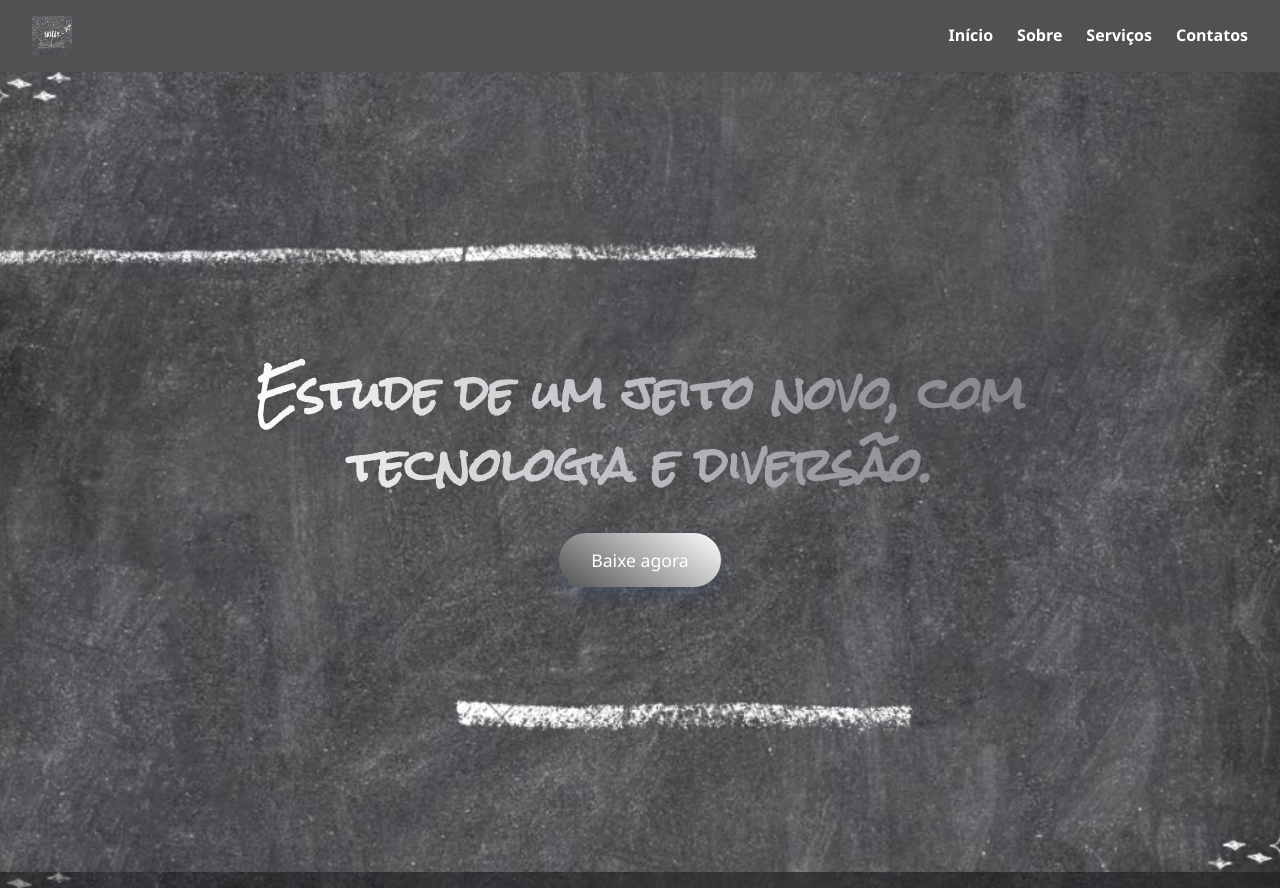
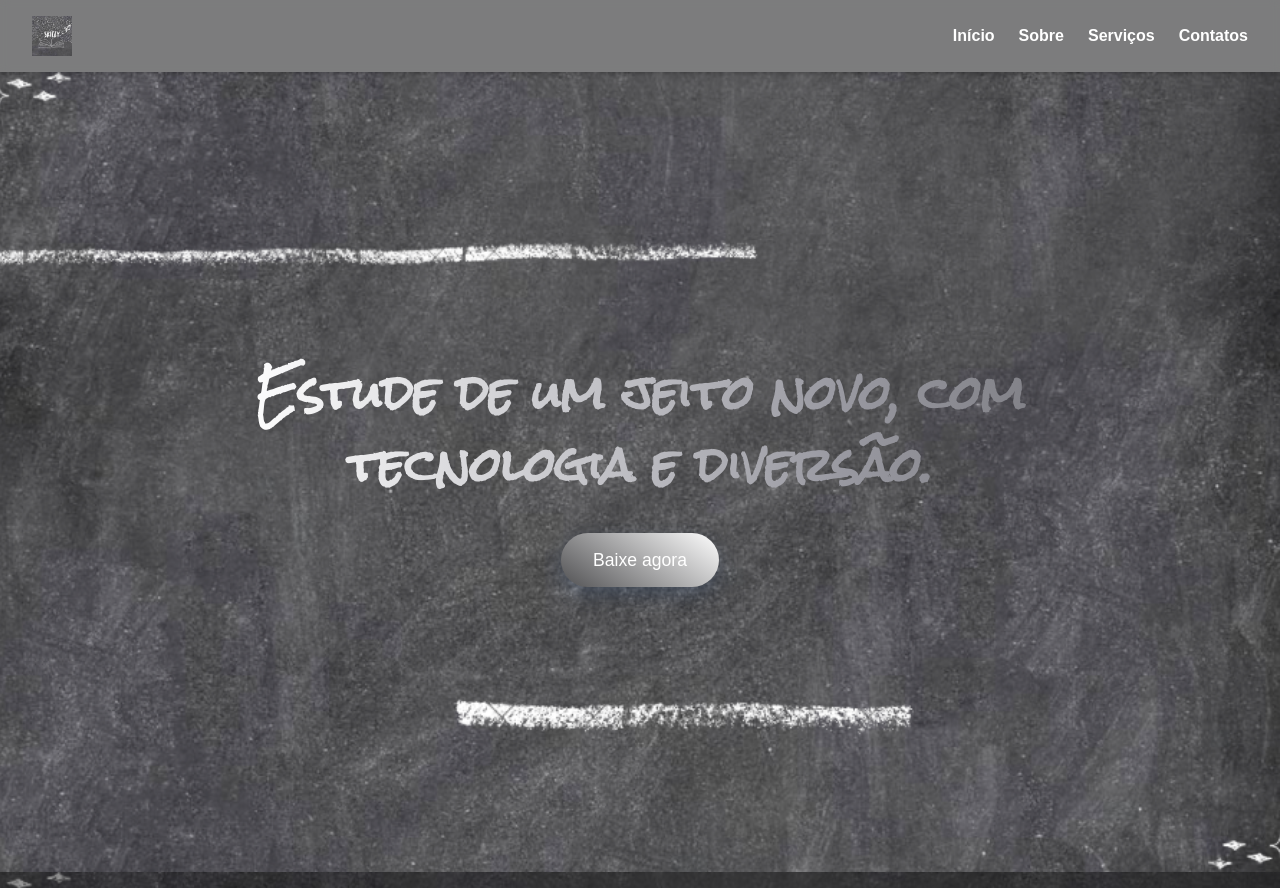
Before and after one commit to fernandoaneto2/skilly-website, a plain HTML site: page index.html in a window 1280 px wide. Shown: the top 888 px of the page. Drawn offline with Linux system fonts and the light colour scheme; a web font is replaced by a local one.

Commit message:
ajustando css navbar

```diff
--- a/styles.css
+++ b/styles.css
@@ -3,7 +3,7 @@
   margin: 0;
   padding: 0;
   box-sizing: border-box;
-  font-family: "Segoe UI", Tahoma, Geneva, Verdana, sans-serif;
+  font-family: "Poppins", sans-serif;
 }
 
 /* Definindo fontes globais */
@@ -39,12 +39,15 @@ div {
 }
 
 /* Navbar */
+/* Navbar transparente */
 header {
-  background-color: var(--primary);
+  background-color: rgba(0, 0, 0, 0.5);
   padding: 1rem 2rem;
   position: sticky;
   top: 0;
   z-index: 100;
+  backdrop-filter: blur(5px); /* Adiciona um leve desfoque ao fundo */
+  box-shadow: 0 2px 5px rgba(0, 0, 0, 0.2); /* Sombra para destaque */
 }
 
 nav {
@@ -72,7 +75,7 @@ nav a {
 }
 
 nav a:hover {
-  color: var(--hover);
+  color: var(--hover); /* Cor ao passar o mouse */
 }
 
 /* Seções */
```
Also changed, not shown: 1 other file.
